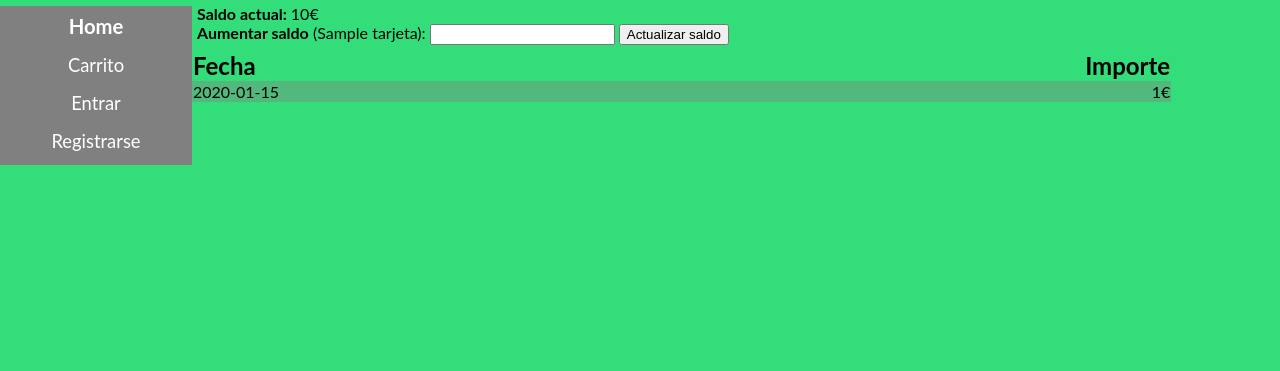
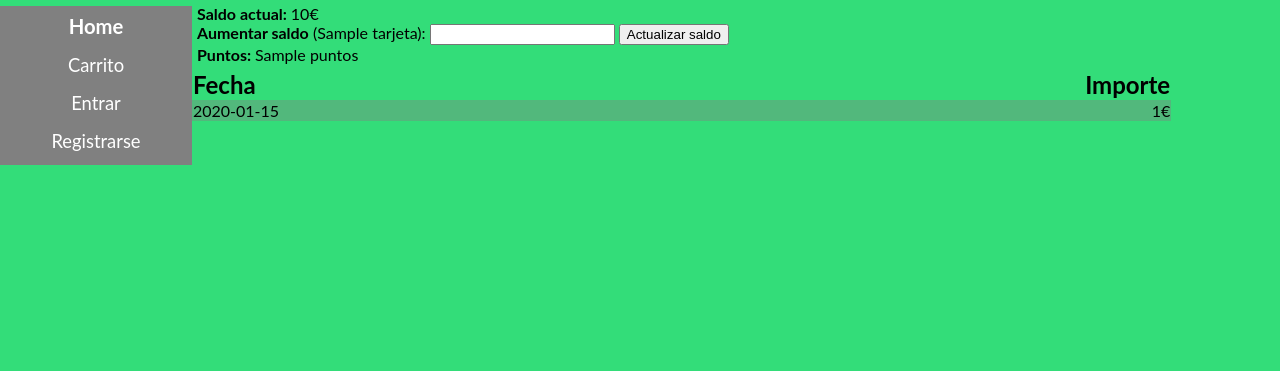
Before and after one commit to leandroGO/SI_2021, a Flask app: template app/templates/historial.html in a window 1280 px wide. Shown: the part 49-420 px from the top of the page. Run offline with Flask 2, Linux system fonts and the light colour scheme; the template is opened without the code that fills it: most values are stand-ins (such as "Sample title", 1, 10 or a date in 2020).

Commit message:
Muestra, además del saldo disponible, los puntos del usuario

```diff
--- a/app/templates/historial.html
+++ b/app/templates/historial.html
@@ -8,6 +8,7 @@
     <input name="incremento" id="incremento" type="number" min="0.01" step="0.01" required>
     <input type="submit" value="Actualizar saldo">
   </form>
+  <p><strong>Puntos: </strong>{{puntos}}</p>
 </div>
 {% if historial|length > 0 %}
 <table class="historial">
```
